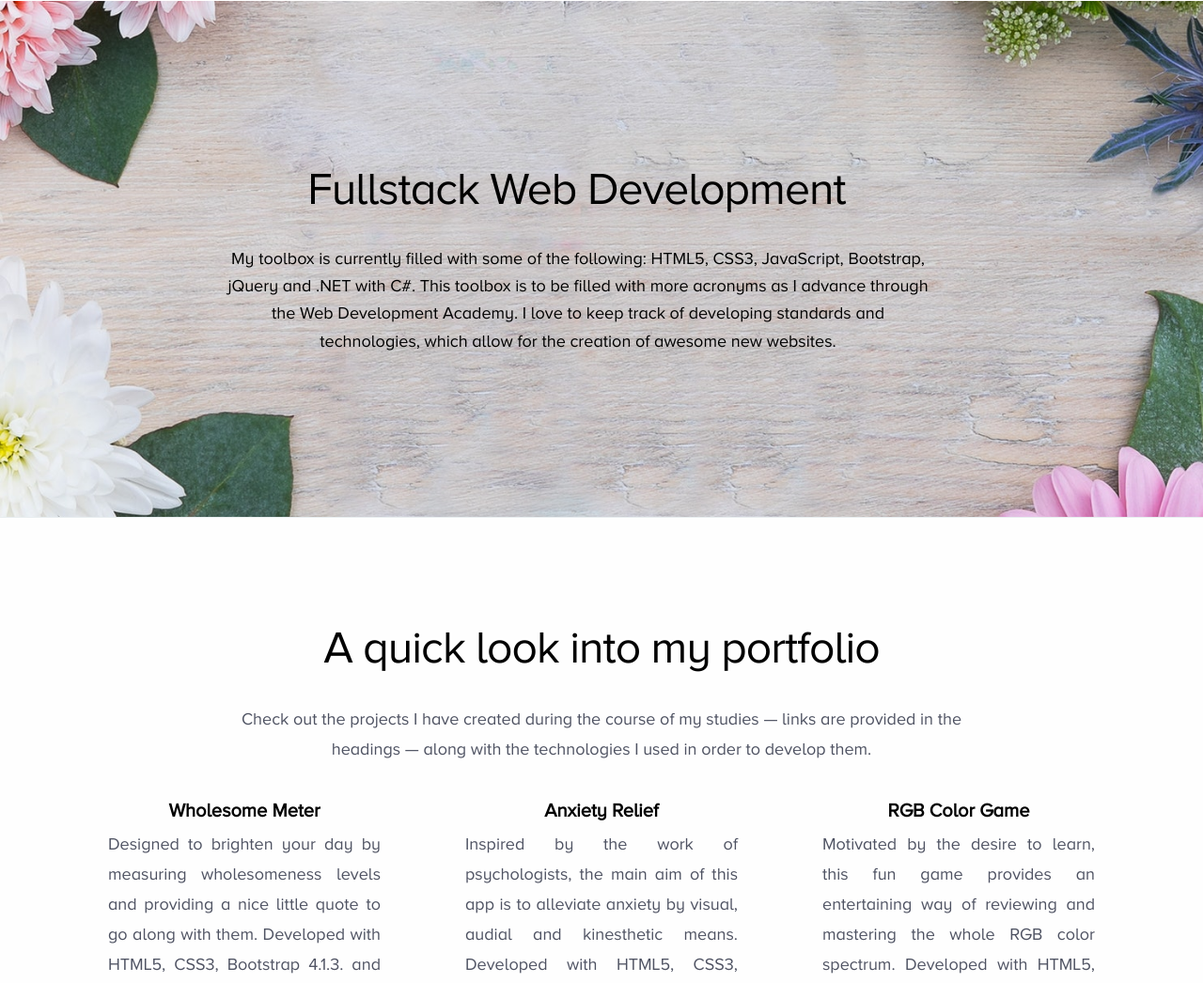
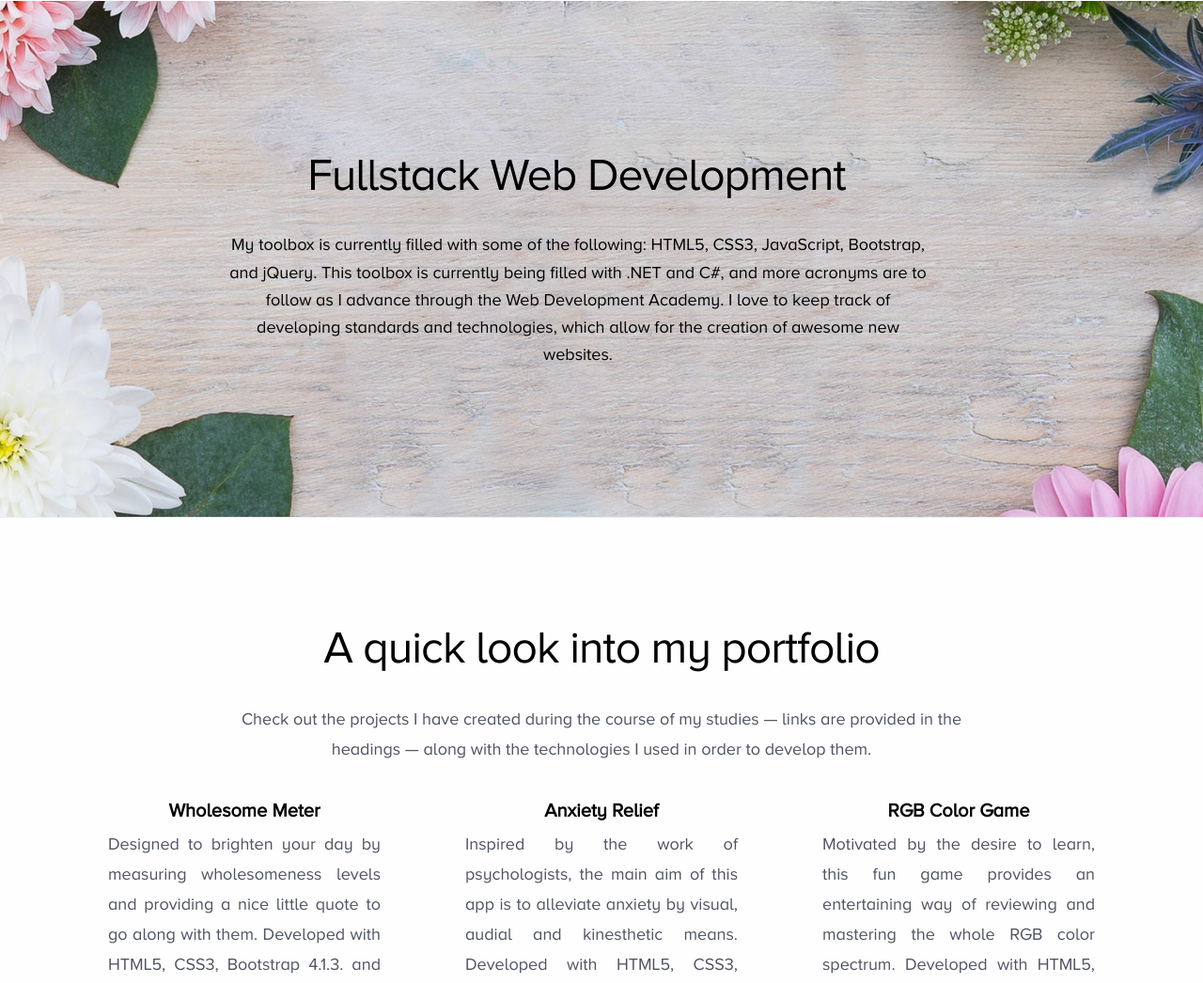
Before and after one commit to mih-ana/personal-project-v2, a plain HTML site: page index.html in a window 1280 px wide. Shown: the part 1092-2138 px from the top of the page at 94% size. Drawn offline with nearby package versions, Linux system fonts and the light colour scheme; files whose address does not match are found by name.

Commit message:
Update index.html

```diff
--- a/index.html
+++ b/index.html
@@ -43,7 +43,7 @@
                 <div class="container -medium">
                     <div class="maininfo-text">
                         <h2 class="heading -huge -light">Fullstack Web Development</h2>
-                        <p id="paragraph-text">My toolbox is currently filled with some of the following: HTML5, CSS3, JavaScript, Bootstrap, jQuery and .NET with C#. This toolbox is to be filled with more acronyms as I advance through the Web Development Academy.
+                        <p id="paragraph-text">My toolbox is currently filled with some of the following: HTML5, CSS3, JavaScript, Bootstrap, and jQuery. This toolbox is currently being filled with .NET and C#, and more acronyms are to follow as I advance through the Web Development Academy.
                             I love to keep track of developing standards and technologies, which allow for the creation of awesome new websites.
                         </p>
                     </div>
```
